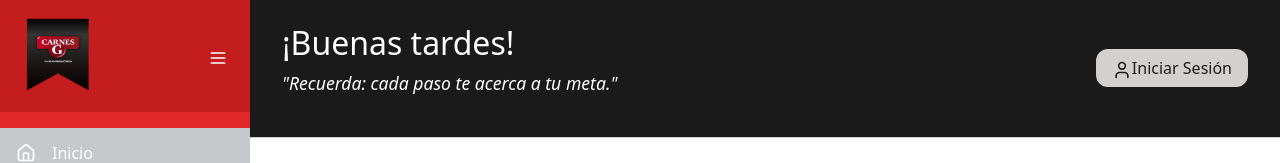
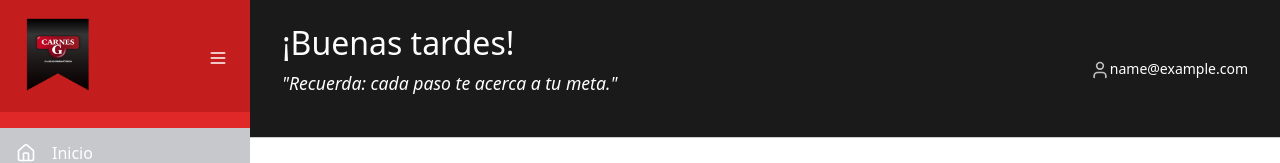
Before and after one commit to JetceMx/intranet-cg, a React (Create React App) app: page / in a window 1280 px wide. Shown: the top 163 px of the page. Built offline with nearby package versions, Linux system fonts and the light colour scheme; sample sign-in values are in the browser's storage.

Commit message:
Usuario también mostrado al iniciar sesión

```diff
--- a/src/Style/usuario.modules.css
+++ b/src/Style/usuario.modules.css
@@ -49,3 +49,15 @@
   color: #fff;
   transition: background-color 0.3s ease-in-out;
 }
+
+.user-profile {
+  align-items: center;
+  gap: 8px;
+  color: #c0bfbf;
+  font-weight: 500;
+}
+
+.user-name {
+  font-size: 14px;
+  color: #ffffff;
+}
--- a/src/component/usuario.jsx
+++ b/src/component/usuario.jsx
@@ -1,10 +1,8 @@
 import React, { useEffect, useState } from 'react';
-import {User} from 'lucide-react';
+import { User } from 'lucide-react';
 import { NavLink } from "react-router-dom";
 import '../Style/usuario.modules.css';
-
-// 5 - Codigo
-
+import { useAuth } from "../context/context";
 
 const frasesMotivacionales = [
   "¡Hoy es un buen día para aprender algo nuevo!",
@@ -22,14 +20,27 @@ function getSaludoPorHora() {
 }
 
 export default function UserHeader({ collapsed }) {
+
   const [frase, setFrase] = useState("");
   const [saludo, setSaludo] = useState("");
+  const [user, setUser] = useState(null);
 
   useEffect(() => {
     setSaludo(getSaludoPorHora());
     const aleatorio = frasesMotivacionales[Math.floor(Math.random() * frasesMotivacionales.length)];
     setFrase(aleatorio);
+
+    // Verificar si hay un usuario autenticado
+    checkAuthStatus();
   }, []);
+
+  const checkAuthStatus = () => {
+    const userData = localStorage.getItem('user');
+    if (userData) {
+      setUser(JSON.parse(userData));
+    }
+
+  };
 
   return (
     <header className={`user-header ${collapsed ? "collapsed" : ""}`}>
@@ -39,10 +50,21 @@ export default function UserHeader({ collapsed }) {
       </div>
 
       <div className="user-header-right">
-        <NavLink to="/login" className="login-placeholder">
-          <User size={20} />
-          Iniciar Sesión
-        </NavLink>
+        {user ? (
+          // Usuario autenticado - mostrar nombre
+          <div className="user-info">
+            <div className="user-profile">
+              <User size={20} />
+              <span className="user-name">{user.nombre || user.email}</span>
+            </div>
+          </div>
+        ) : (
+          // Usuario no autenticado - mostrar enlace de inicio de sesión
+          <NavLink to="/login" className="login-placeholder">
+            <User size={20} />
+            Iniciar Sesión
+          </NavLink>
+        )}
       </div>
     </header>
   );
```
